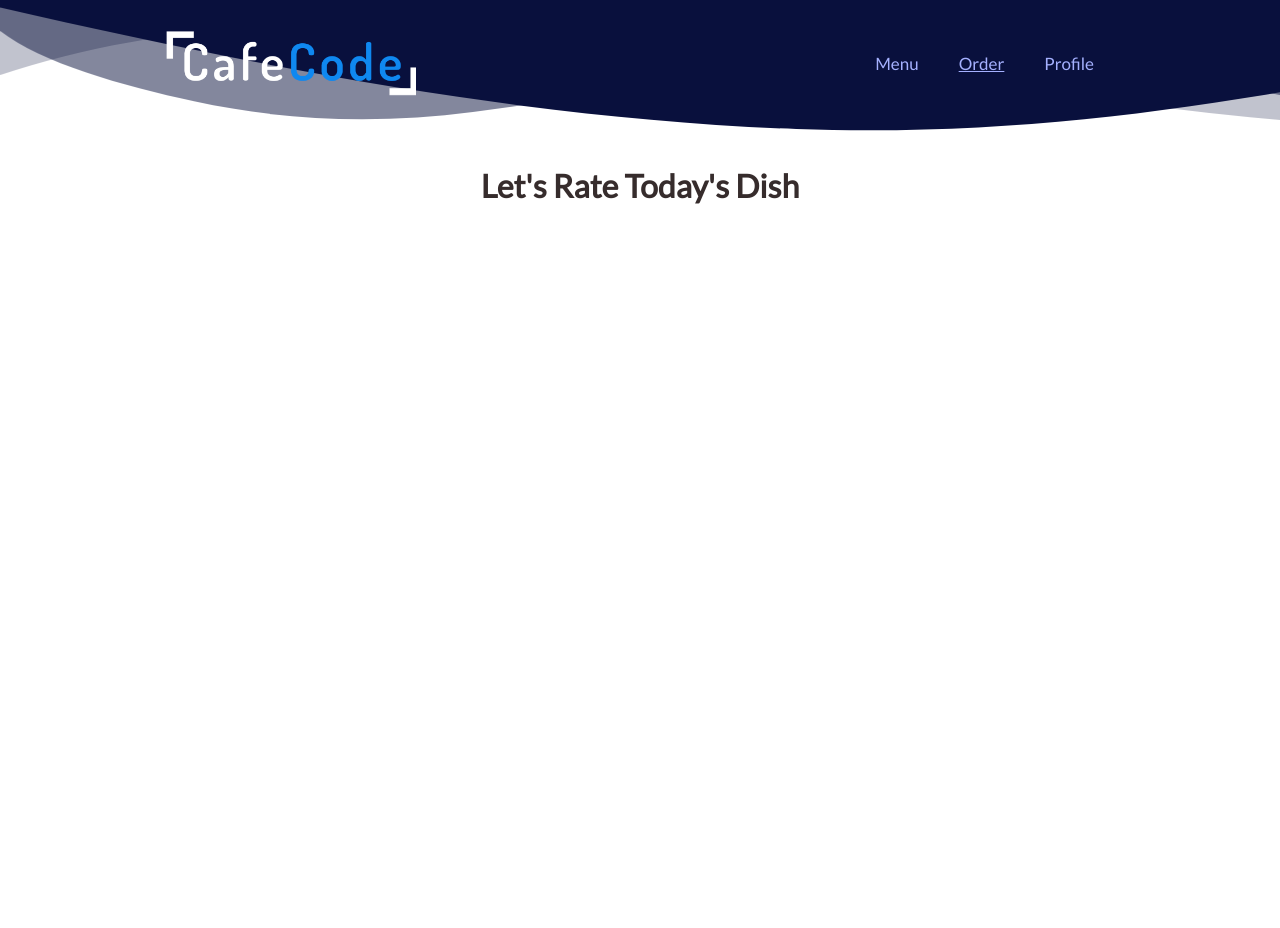
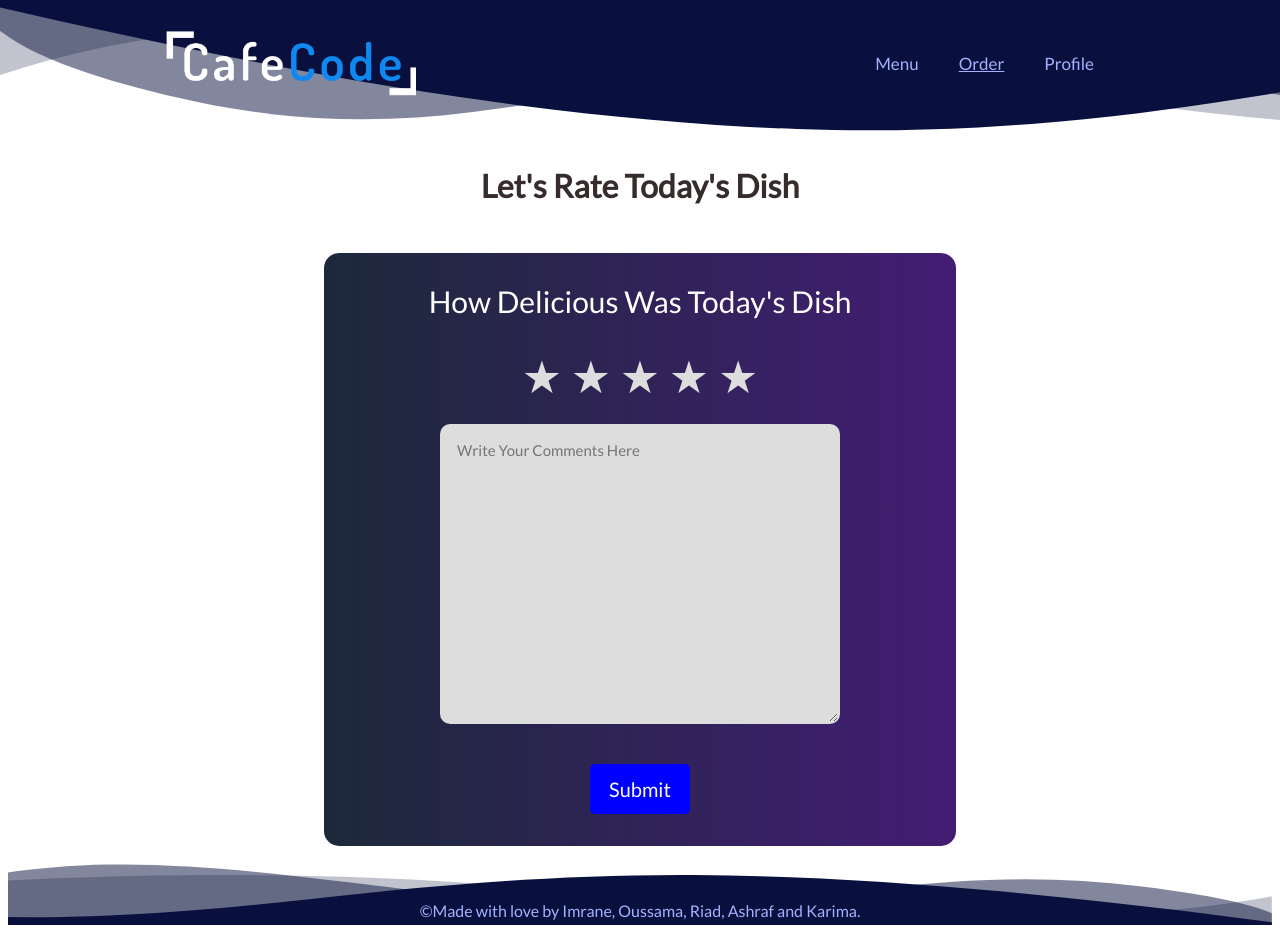
Before and after one commit to hollyufo/youcode-restaurent, a plain HTML site: page code/user/Review page/review.html in a window 1280 px wide. Before the commit the page ends 800 px from the top, so only its background shows below. Drawn offline with Linux system fonts and the light colour scheme.

Commit message:
added files and redesign

```diff
--- /dev/null
+++ b/code/user/My profile/style-profile.css
@@ -0,0 +1,158 @@
+*{
+  box-sizing: border-box;
+  font-family: "Lato", sans-serif;
+  margin: 0;
+  padding: 0;
+}@import url('https://fonts.googleapis.com/css2?family=Murecho:wght@100;400;500&family=Poppins:ital,wght@0,200;0,300;1,200&family=Roboto:wght@300&family=Rubik:ital@0;1&display=swap');
+.nav_bg {
+  margin: 0;
+  padding: 0;
+  position: absolute;
+}
+.branding {
+  position: relative;
+  display: flex;
+  justify-content: space-between;
+  align-items: center;
+  width: 75%;
+  margin: auto;
+}
+
+/* IDEA: start custom made nav */
+.custom-shape-divider-top-1641460862 {
+  position: absolute;
+  top: 0;
+  left: 0;
+  width: 100%;
+  overflow: hidden;
+  line-height: 0;
+}
+
+.custom-shape-divider-top-1641460862 svg {
+  position: relative;
+  display: block;
+  width: calc(300% + 1.3px);
+  height: 172px;
+  transform: rotateY(180deg);
+}
+
+.custom-shape-divider-top-1641460862 .shape-fill {
+  fill: #09103d;
+}
+/* IDEA: end custom made nav */
+
+/* IDEA: start custom made footer */
+.custom-shape-divider-bottom-1641465706 {
+  bottom: 0;
+  left: 0;
+  width: 100%;
+  overflow: hidden;
+  line-height: 0;
+  transform: rotate(180deg);
+}
+
+.custom-shape-divider-bottom-1641465706 svg {
+  position: relative;
+  display: block;
+  width: calc(207% + 1.3px);
+  height: 66px;
+  transform: rotateY(180deg);
+}
+
+.custom-shape-divider-bottom-1641465706 .shape-fill {
+  fill: #09103d;
+}
+/* IDEA: end custom made footer */
+
+nav a {
+  color: #a5b1ff;
+  text-decoration: none;
+  font-size: 17px;
+}
+nav ul {
+  padding: 0;
+  display: flex;
+  align-items: center;
+}
+nav li {
+  float: left;
+  display: inline;
+  padding: 0 20px;
+}
+.nav ul li {
+  padding: 0 5px;
+}
+.My-profile{
+  display: flex;
+  justify-content: center;
+  align-items: center;
+  flex-wrap: wrap;
+  margin-top: 200px;
+}
+.left{
+  width: 300px;
+  height: 430px;
+  background: linear-gradient(to right, #1c293a, #431d74);
+  border-radius: 5px;
+  padding: 30px 25px;
+  text-align: center;
+  color: #fff;
+}
+.left h4{
+  padding-top: 20px;
+}
+.left p{
+  padding-top: 10px;
+}
+.right{
+ padding-left: 30px;
+}
+.right h1{
+  border-bottom: blue solid;
+  color: black;
+}
+.right h4, .right p{
+  text-align: center;
+}
+.right h4{
+  color: rgb(20, 165, 233);
+  padding: 20px 0px 5px 0px;
+  text-decoration: underline 2px rgb(4, 4, 19);
+  font-size: 20px;
+}
+.right p{
+  padding-top: 10px;
+  font-size: 18px;
+  color: black;
+}
+.right button{
+  border: solid 2px #0e89f0;
+  margin-top: 20px;
+  margin-left: 55px;
+  cursor: pointer;
+  height:45px;
+  border-radius: 50px;
+  text-align: center;
+  background: #0e89f0;
+  color: #fff;
+  width: 200px;
+}
+.footer {
+  position: relative;
+  color: #a5b1ff;
+  text-align: center;
+  margin-top: -40px;
+}
+.footer1{
+  margin-top: 126px;
+}
+@media (max-width: 575px) {
+ .right{
+   padding-left: 0px;
+ }
+}
+@media  (max-width:678px){
+  .branding{
+    flex-direction: column;
+  }
+}
--- a/code/user/Review page/review-style.css
+++ b/code/user/Review page/review-style.css
@@ -73,3 +73,110 @@
     text-align: center;
     margin: 3rem 0px;
   }
+  .rate{
+      border-radius: 15px;
+      margin: 0px;
+      width: 50%;
+      margin: 0 auto;
+      padding-bottom: 2rem;
+      background: linear-gradient(to right, #1c293a, #431d74);
+
+  }
+  .rating {
+      text-align: center;
+      font-size: 45px;
+      overflow: hidden;
+  }
+  .rating p{
+      color: white;
+      font-size: 30px;
+  }
+  .rating a {
+    color: #dddddd;
+    text-decoration: none;
+  }
+  .rating a:hover,
+  .rating a:hover ~ a{
+    color: orange;
+    cursor: pointer;
+  }
+  .rating a:focus,
+  .rating a:focus ~ a{
+      color: orange;
+      cursor: pointer;
+  }
+  .rating1 {
+      direction: rtl;
+  }
+  .rating1 a {
+      float: none;
+  }
+  .comment{
+      margin-top: 20px;
+      display: flex;
+      flex-direction: column;
+      justify-content: center;
+      align-items: center;
+  }
+  .textarea {
+    background-color: #dddddd;
+    color: #000000;
+    padding: 1em;
+    border-radius: 10px;
+    border: 2px solid transparent;
+    outline: none;
+    font-size: 15px;
+    width: 400px;
+    height: 300px;
+  }
+
+  .textarea:hover {
+    cursor: pointer;
+    background-color: #eeeeee;
+  }
+
+  .textarea:focus {
+    cursor: text;
+    color: #333333;
+    background-color: white;
+    border-color: #333333;
+  }
+  .button{
+      margin-top: 2em;
+      cursor: pointer;
+      background-color: blue;
+      border: none;
+      color: #fff;
+      width: 100px;
+      height: 50px;
+      border-radius: 5px;
+      font-size: 20px;
+  }
+  .footer {
+    position: relative;
+    color: #a5b1ff;
+    text-align: center;
+    margin-top: -40px;
+  }
+  .footer p {
+    margin-bottom: 0;
+  }
+  .footer1{
+    margin-top: 13px;
+  }
+  @media only screen and (max-width: 757px) {
+    .nav-bar {
+      flex-direction: column;
+    }
+    nav a {
+      color: #09103d;
+    }
+  }
+  @media (max-width: 860px) {
+      .rate{
+          width: 90%;
+      }
+      .textarea{
+          width: 70%;
+      }
+  }
--- a/code/user/Review page/review.html
+++ b/code/user/Review page/review.html
@@ -54,7 +54,48 @@
         <h1>Let's Rate Today's Dish</h1>
     </div>
     <section class="rate">
-
+        <div class="rating rating1">
+            <p>How Delicious Was Today's Dish</p>
+		    <a href="#">★</a>
+		    <a href="#">★</a>
+		    <a href="#">★</a>
+		    <a href="#">★</a>
+	    	<a href="#">★</a>
+    	</div>
+        <div class="comment">
+            <textarea class="textarea" placeholder="Write Your Comments Here"></textarea>
+            <button class="button">Submit</button>
+        </div>
     </section>
+    <div class="footer1">
+        <div class="custom-shape-divider-bottom-1641465706">
+          <svg
+            data-name="Layer 1"
+            xmlns="http://www.w3.org/2000/svg"
+            viewBox="0 0 1200 120"
+            preserveAspectRatio="none"
+          >
+            <path
+              d="M0,0V46.29c47.79,22.2,103.59,32.17,158,28,70.36-5.37,136.33-33.31,206.8-37.5C438.64,32.43,512.34,53.67,583,72.05c69.27,18,138.3,24.88,209.4,13.08,36.15-6,69.85-17.84,104.45-29.34C989.49,25,1113-14.29,1200,52.47V0Z"
+              opacity=".25"
+              class="shape-fill"
+            ></path>
+            <path
+              d="M0,0V15.81C13,36.92,27.64,56.86,47.69,72.05,99.41,111.27,165,111,224.58,91.58c31.15-10.15,60.09-26.07,89.67-39.8,40.92-19,84.73-46,130.83-49.67,36.26-2.85,70.9,9.42,98.6,31.56,31.77,25.39,62.32,62,103.63,73,40.44,10.79,81.35-6.69,119.13-24.28s75.16-39,116.92-43.05c59.73-5.85,113.28,22.88,168.9,38.84,30.2,8.66,59,6.17,87.09-7.5,22.43-10.89,48-26.93,60.65-49.24V0Z"
+              opacity=".5"
+              class="shape-fill"
+            ></path>
+            <path
+              d="M0,0V5.63C149.93,59,314.09,71.32,475.83,42.57c43-7.64,84.23-20.12,127.61-26.46,59-8.63,112.48,12.24,165.56,35.4C827.93,77.22,886,95.24,951.2,90c86.53-7,172.46-45.71,248.8-84.81V0Z"
+              class="shape-fill"
+            ></path>
+          </svg>
+        </div>
+        <footer class="footer">
+          <p>
+            &copy;Made with love by Imrane, Oussama, Riad, Ashraf and Karima.
+          </p>
+        </footer>
+      </div>
 </body>
 </html>
```
Also changed, not shown: code/user/My profile/Profile.html (added, +95 -0 lines), code/user/My profile/Images/logo.png (added), code/user/My profile/Images/logo_black.png (added), code/user/My profile/Images/profile image.png (added).
